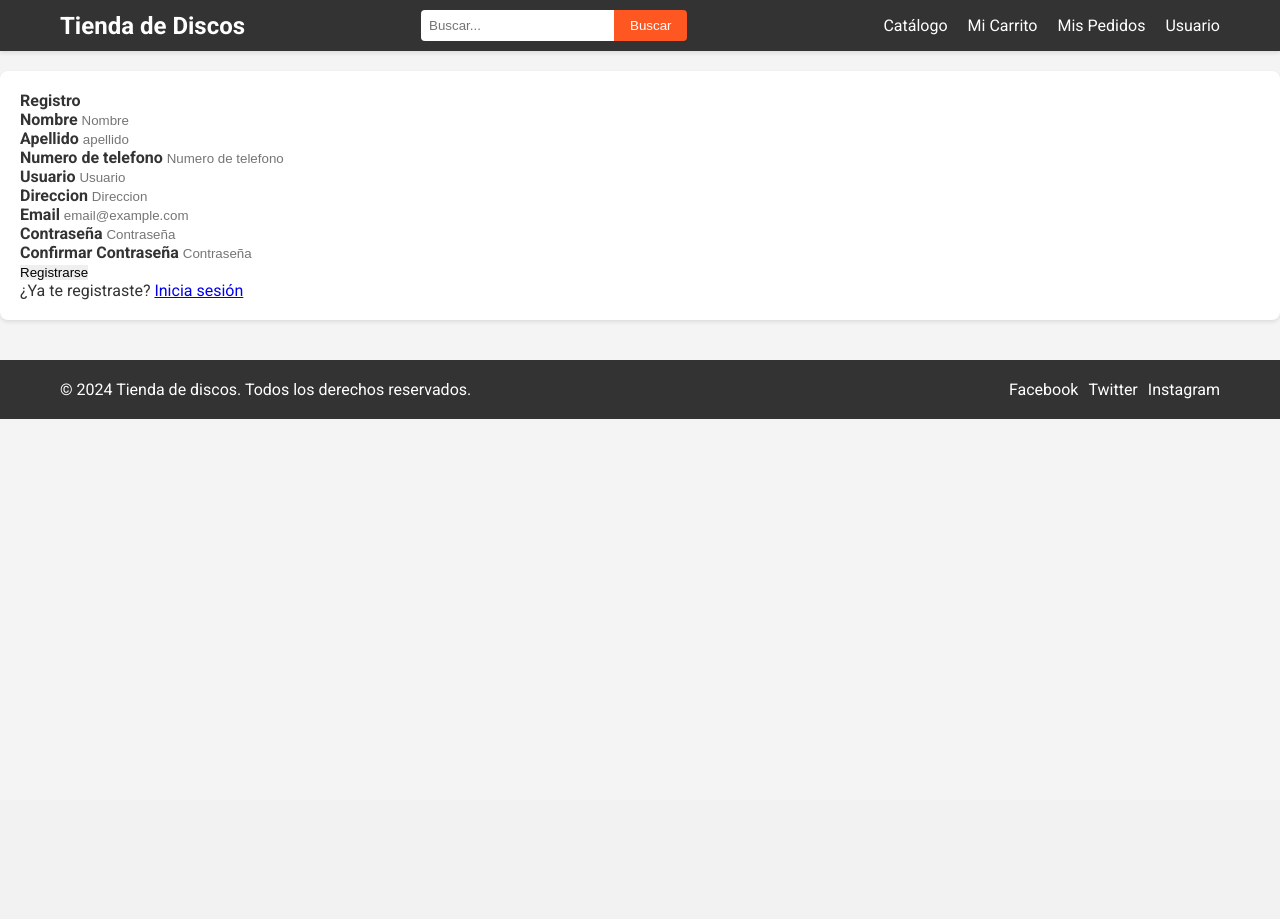
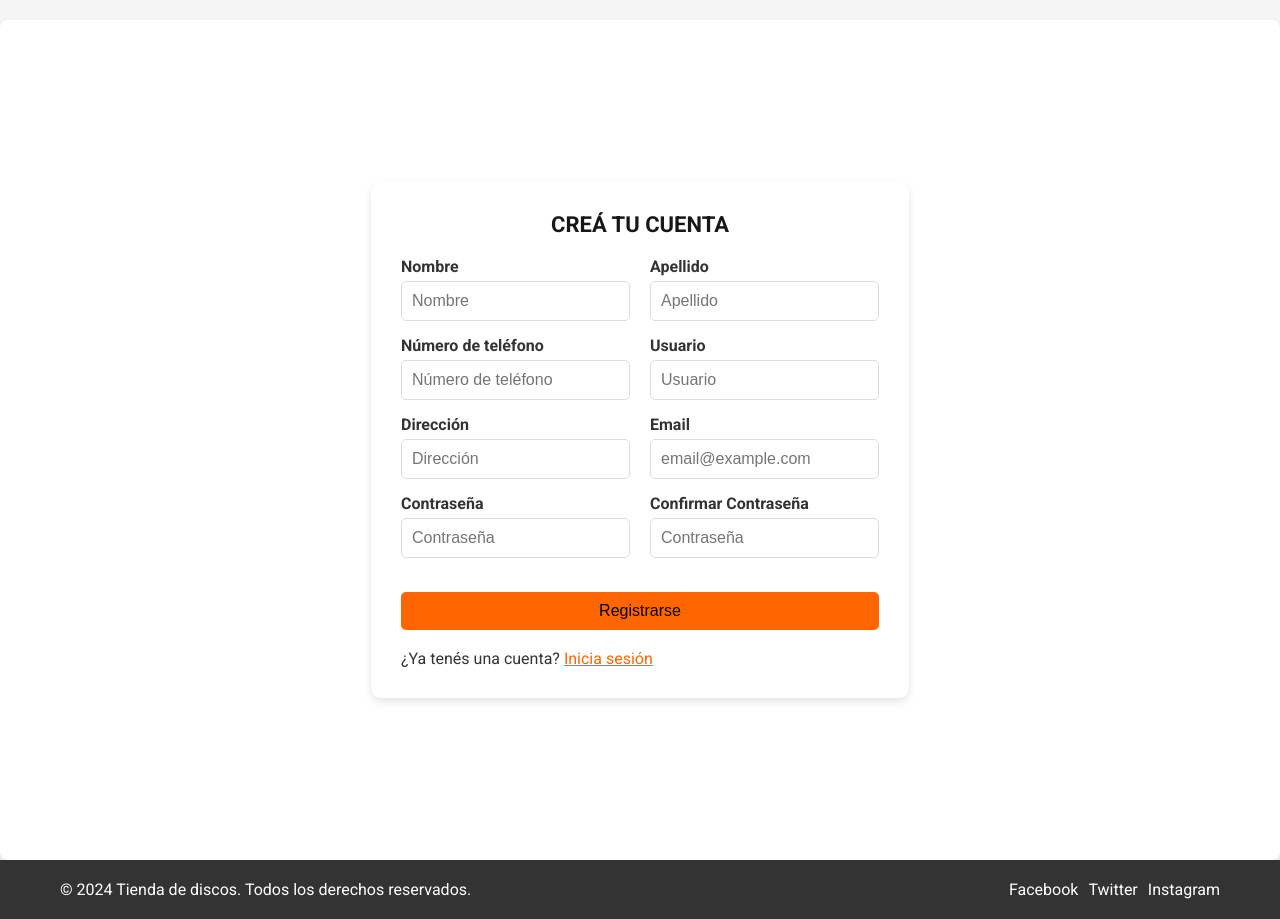
Before and after one commit to WMireG/backend, a Django app: page /usuarios/registro/ in a window 1280 px wide. Before the commit the page ends 419 px from the top, so only its background shows below. Run offline with Django 5.2, Linux system fonts and the light colour scheme.

Commit message:
ajustes en base.html y base.css + sumamos pag de registro.html y registro.css

```diff
--- a/tienda/static/css/base.css
+++ b/tienda/static/css/base.css
@@ -6,13 +6,23 @@
     list-style: none;
 }
 
+/* base.css */
+
 /* Estilos generales */
 body {
-    font-family: 'Roboto', Arial, sans-serif;
+    font-family: 'Roboto', sans-serif;
     margin: 0;
     padding: 0;
-    background-color: #f4f4f4;
-    color: #333;
+    display: flex;
+    flex-direction: column;
+    min-height: 100vh;
+}
+
+/* Contenedor principal que incluye el contenido y el footer */
+.wrapper {
+    display: flex;
+    flex-direction: column;
+    flex-grow: 1;
 }
 
 .container {
@@ -91,6 +101,7 @@ body {
 
 /* Estilos del contenido */
 .content {
+    flex: 1;
     padding: 20px;
     background-color: #fff;
     box-shadow: 0 2px 4px rgba(0, 0, 0, 0.1);
@@ -104,7 +115,6 @@ body {
     color: #fff;
     padding: 20px 0;
     text-align: center;
-    margin-top: 40px;
 }
 
 .footer .container {
--- /dev/null
+++ b/tienda/static/css/registro.css
@@ -0,0 +1,101 @@
+*{
+    margin: 0;
+    padding: 0;
+    border:0;
+    box-sizing: border-box;
+    list-style: none;
+}
+
+body {
+    font-family: 'Roboto', sans-serif;
+    background-color: #f5f5f5;
+    color: #333;
+}
+
+.authincation {
+    display: flex;
+    align-items: center;
+    justify-content: center;
+    height: 100vh;
+}
+
+.authincation-content {
+    background-color: #fff;
+    border-radius: 10px;
+    box-shadow: 0 4px 8px rgba(0, 0, 0, 0.1);
+    padding: 30px;
+    width: 100%;
+    max-width: 700px; /* Aumentar el ancho máximo */
+}
+
+.auth-form h4 {
+    font-size: 22px;
+    font-weight: 700;
+    margin-bottom: 20px;
+    color: #191716;
+    align-items: center;
+    text-align: center;
+}
+
+.form-control {
+    border: 1px solid #ddd;
+    border-radius: 5px;
+    padding: 10px;
+    font-size: 16px;
+    background-color: #fff;
+    color: #333;
+    margin-bottom: 15px;
+}
+
+.form-control:focus {
+    border-color: #ff6600; /* Color naranja */
+    box-shadow: 0 0 5px rgba(255, 102, 0, 0.2); /* Color naranja */
+}
+
+.form-group label {
+    font-weight: 700;
+    margin-bottom: 5px;
+    display: block;
+}
+
+.btn-primary {
+    background-color: #ff6600; /* Color naranja */
+    border-color: #ff6600; /* Color naranja */
+    padding: 10px;
+    font-size: 16px;
+    border-radius: 5px;
+    cursor: pointer;
+    width: 100%;
+    transition: background-color 0.3s, border-color 0.3s;
+}
+
+.btn-primary:hover {
+    background-color: #e65c00; /* Color naranja oscuro */
+    border-color: #e65c00; /* Color naranja oscuro */
+}
+
+
+.text-primary {
+    color: #ff6600; /* Color naranja */
+}
+
+.text-primary:hover {
+    color: #e65c00; /* Color naranja oscuro */
+    text-decoration: underline;
+}
+
+
+.error-message {
+    font-size: 14px;
+}
+
+
+.form-row {
+    display: flex;
+    justify-content: space-between;
+    gap: 20px;
+}
+
+.form-group {
+    flex: 1;
+}
--- a/tienda/templates/base.html
+++ b/tienda/templates/base.html
@@ -10,7 +10,9 @@
     <title>{% block title %}Tienda de Discos{% endblock %}</title>
 </head>
 <body>
+    <div class="wrapper">
         <!-- Barra de Navegación -->
+        {% block navbar %}
         <nav class="navbar">
             <div class="container">
                 <h1 class="logo">Tienda de Discos</h1>
@@ -29,6 +31,7 @@
                 </ul>
             </div>
         </nav>
+        {% endblock %}
 
         <!-- Contenido específico de cada página -->
         <main class="content">
@@ -46,5 +49,6 @@
                 </div>
             </div>
         </footer>
+    </div>
 </body>
 </html>
--- a/tienda/templates/registro.html
+++ b/tienda/templates/registro.html
@@ -1,11 +1,16 @@
-{%extends "base.html"%}
-{%load static %}
-{%block extra_head%}
+{% extends "base.html" %}
+{% load static %}
+{% block extra_head %}
 <link rel="stylesheet" href="{% static 'css/registro.css' %}">
-{%endblock%}
-{%block title%} Pagina principal de la tienda {%endblock%}
-{%block content%}
+<link href="https://fonts.googleapis.com/css2?family=Roboto:wght@400;700&display=swap" rel="stylesheet">
+{% endblock %}
+{% block title %} Página principal de la tienda {% endblock %}
 
+{% block navbar %}
+<!-- sobrescribiendo el bloque de navbar para que no aparezca en esta página -->
+{% endblock %}
+
+{% block content %}
 <body class="h-100">
     <div class="authincation h-100">
         <div class="container-fluid h-100">
@@ -15,9 +20,10 @@
                         <div class="row no-gutters">
                             <div class="col-xl-12">
                                 <div class="auth-form">
-                                        <h4 class="text-center mb-4">Registro</h4>
+                                    <h4 class="text-center mb-4">CREÁ TU CUENTA</h4>
                                     <form method="post">
                                         {% csrf_token %}
+                                        <div class="form-row">
                                             <div class="form-group">
                                                 <label for="id_nombre"><strong>Nombre</strong></label>
                                                 <input
@@ -36,18 +42,20 @@
                                                     class="form-control"
                                                     id="id_apellido"
                                                     name="apellido"
-                                                    placeholder="apellido"
+                                                    placeholder="Apellido"
                                                     required
                                                 />
                                             </div>
+                                        </div>
+                                        <div class="form-row">
                                             <div class="form-group">
-                                                <label for="id_numero_de_telefono"><strong>Numero de telefono</strong></label>
+                                                <label for="id_numero_de_telefono"><strong>Número de teléfono</strong></label>
                                                 <input
                                                     type="text"
                                                     class="form-control"
                                                     id="id_numero_de_telefono"
                                                     name="numero_de_telefono"
-                                                    placeholder="Numero de telefono"
+                                                    placeholder="Número de teléfono"
                                                     required
                                                 />
                                             </div>
@@ -62,14 +70,16 @@
                                                     required
                                                 />
                                             </div>
+                                        </div>
+                                        <div class="form-row">
                                             <div class="form-group">
-                                                <label for="id_address"><strong>Direccion</strong></label>
+                                                <label for="id_address"><strong>Dirección</strong></label>
                                                 <input
                                                     type="text"
                                                     class="form-control"
                                                     id="id_address"
                                                     name="address"
-                                                    placeholder="Direccion"
+                                                    placeholder="Dirección"
                                                     required
                                                 />
                                             </div>
@@ -84,6 +94,8 @@
                                                     required
                                                 />
                                             </div>
+                                        </div>
+                                        <div class="form-row">
                                             <div class="form-group">
                                                 <label for="id_password1"><strong>Contraseña</strong></label>
                                                 <input
@@ -106,12 +118,15 @@
                                                     required
                                                 />
                                             </div>
+                                        </div>
+                                        <br>
                                         <div class="text-center mt-4">
                                             <button type="submit" class="btn btn-primary btn-block">Registrarse</button>
                                         </div>
                                     </form>
+                                    <br>
                                     <div class="new-account mt-3">
-                                            <p>¿Ya te registraste? <a class="text-primary" href="{% url 'login' %}">Inicia sesión</a></p>
+                                        <p>¿Ya tenés una cuenta?   <a class="text-primary" href="{% url 'login' %}">   Inicia sesión   </a></p>
                                     </div>
                                     {% for message in messages %}
                                     <div class="form-group mt-3">
```
Also changed, not shown: tienda/db.sqlite3. Lines whose indentation alone changed are shown as unchanged.
